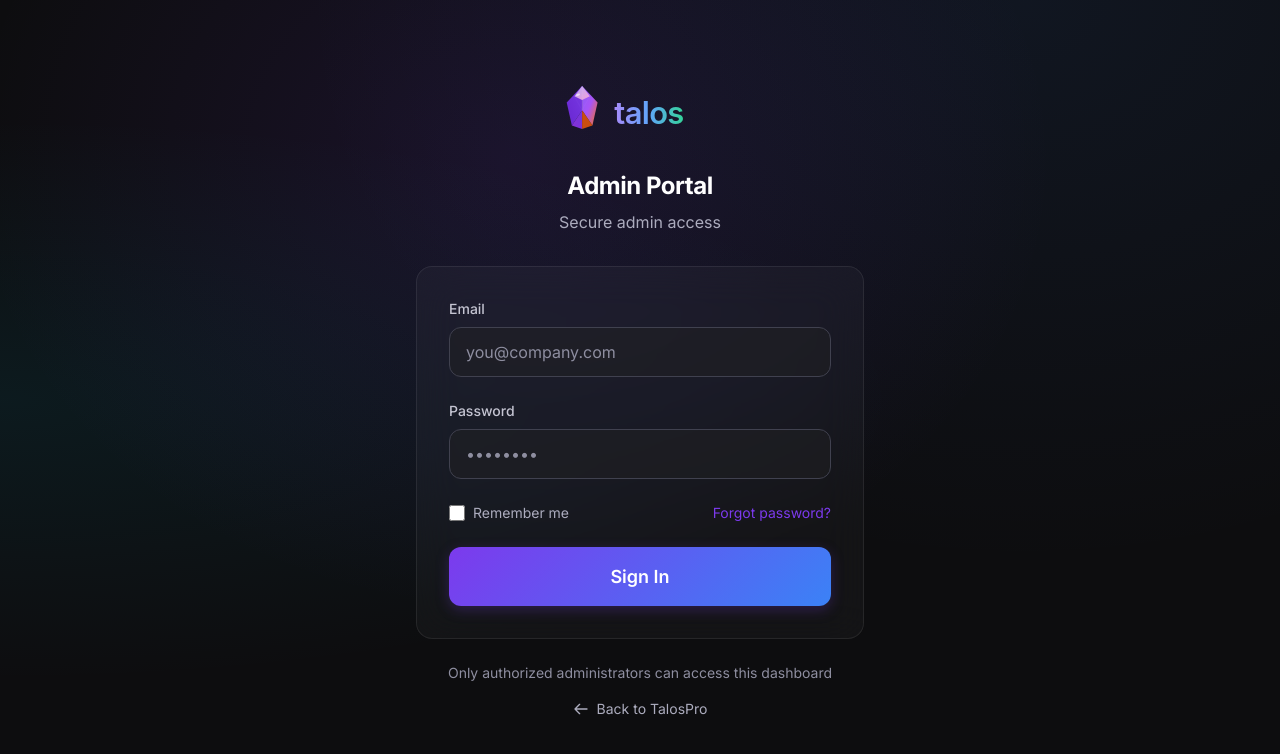
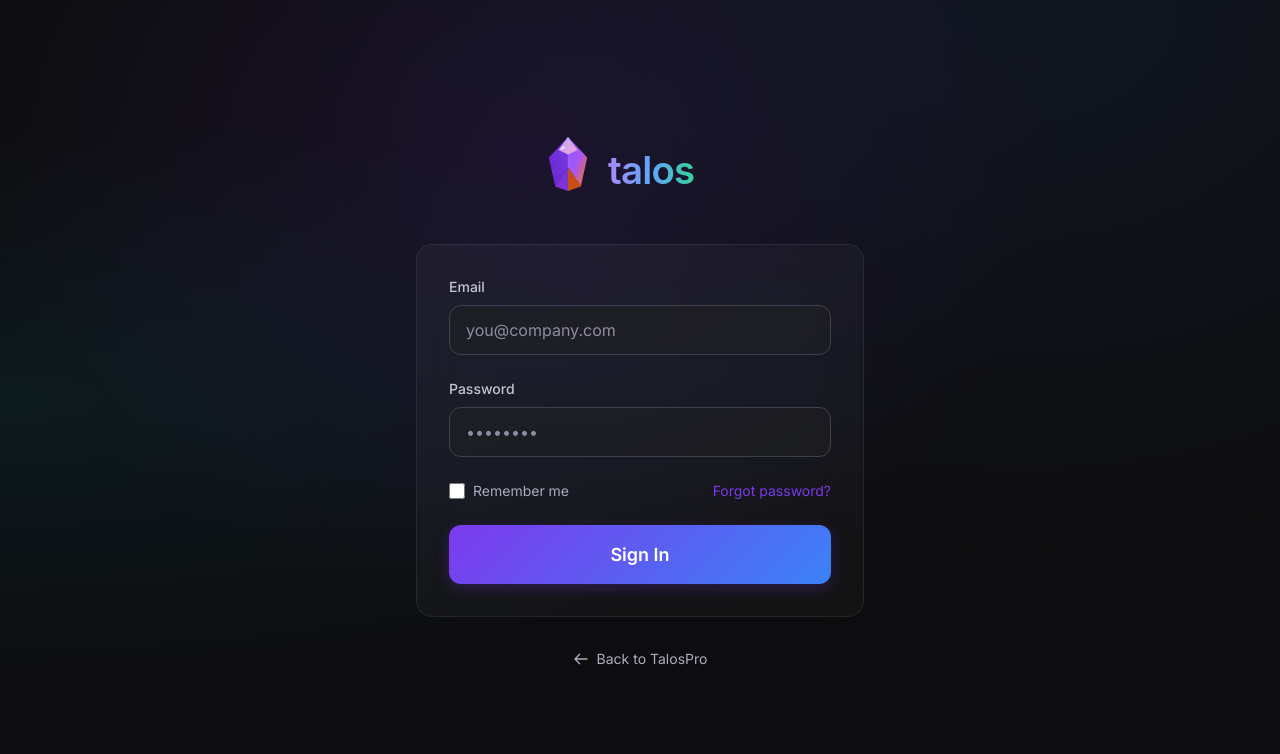
Before and after one commit to raven-singh-ai/talos-admin, a website: page index.html in a window 1280 px wide. Drawn offline with Linux system fonts and the light colour scheme.

Commit message:
Clean up admin login - remove text, larger logo

```diff
--- a/index.html
+++ b/index.html
@@ -62,13 +62,11 @@
     <!-- Login Card -->
     <div class="w-full max-w-md relative z-10">
 
-        <!-- Logo & Title -->
+        <!-- Logo -->
         <div class="text-center mb-8">
             <div style="text-align: center; margin-bottom: 24px;">
-                <img src="talos-horizontal-color.svg" alt="talos" style="height: 64px; width: auto; margin: 0 auto;">
+                <img src="talos-horizontal-color.svg" alt="talos" style="height: 80px; width: auto; margin: 0 auto;">
             </div>
-            <h1 class="text-2xl font-bold mb-2">Admin Portal</h1>
-            <p class="text-dark-400">Secure admin access</p>
         </div>
 
         <!-- Login Form -->
@@ -118,13 +116,8 @@
             </form>
         </div>
 
-        <!-- Footer -->
-        <p class="text-center text-dark-500 text-sm mt-6">
-            Only authorized administrators can access this dashboard
-        </p>
-
         <!-- Back to main site -->
-        <div class="text-center mt-4">
+        <div class="text-center mt-8">
             <a href="https://talospro.ai" class="text-dark-400 hover:text-accent text-sm transition flex items-center justify-center gap-2">
                 <svg class="w-4 h-4" fill="none" viewBox="0 0 24 24" stroke="currentColor">
                     <path stroke-linecap="round" stroke-linejoin="round" stroke-width="2" d="M10 19l-7-7m0 0l7-7m-7 7h18" />
```
